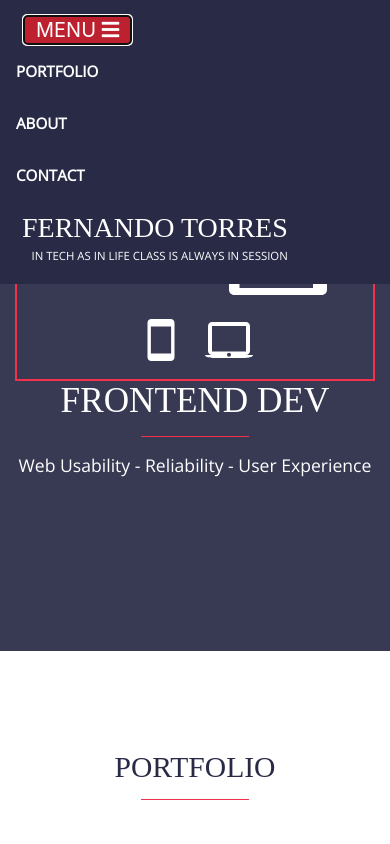
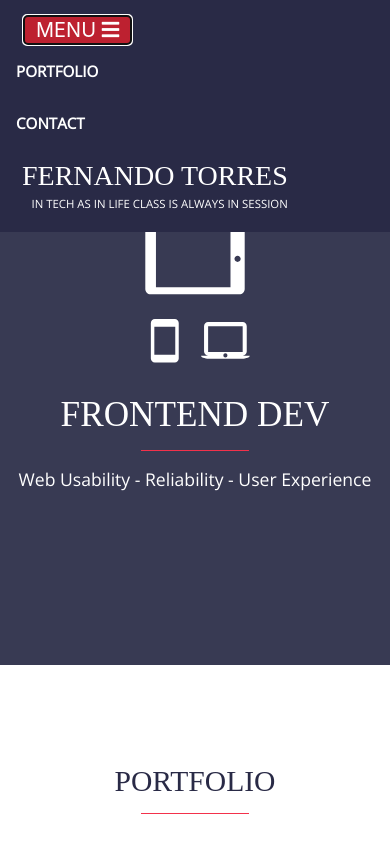
Before and after one commit to fernando-ts/fernando-ts.github.io, a plain HTML site: page index.html in a window 390 px wide. Both pictures are taken after a click on the button "MENU". Shown: the top 844 px of the page. Drawn offline with nearby package versions, Linux system fonts and the light colour scheme; a script that the page names is missing; a web font is replaced by a local one.

Commit message:
Issue with icons under 500px solved, README improved
Last tweaks were made to the header section. Icons are centered as desired under 500px divice portview.
README file got more content.

```diff
--- a/css/main.css
+++ b/css/main.css
@@ -8,8 +8,8 @@
 }
 
 .navbar-nav a{
-    color: #ffff;
-    font: 600 .95em Open Sans;
+    color: #fff;
+    font: 600 .95em 'Open Sans';
 }
 
 .navbar-nav a:hover {
@@ -17,7 +17,7 @@
 }
 
 .me-info{
-    color: #ffff;
+    color: #fff;
     text-align: right;
 
 }
@@ -56,7 +56,7 @@ hr{
 }
 
 header.masthead h2{
-    font: 1.75em Open Sans;
+    font: 1.75em 'Open Sans';
 }
 
 
@@ -80,7 +80,7 @@ header.masthead h2{
 }
 
 .wrk-description p{
-    font-family: Open Sans;
+    font-family: 'Open Sans';
     color:#383a53;
     text-align: center;
 }
@@ -91,7 +91,7 @@ header.masthead h2{
 */
 .footer{
     background: #383a53;
-    color:#ffff;
+    color:#fff;
 }
 
 .ftr-titles{
@@ -107,7 +107,7 @@ header.masthead h2{
 }
 
 .lead {
-    font: 1.05em Open Sans;
+    font: 1.05em 'Open Sans';
 }
 
 .lead a{
@@ -263,27 +263,27 @@ header.masthead h2{
         display: flex;
         flex-wrap: wrap;
         justify-content: center;
-        border: 2px solid #f3314b; /*just for design purposes*/
-        padding: 0 0 15px;
+        padding: 0 0 30px;
     }
 
     ion-icon[name=tablet-landscape]{
         order: 0;
-        font-size: 7em;
+        font-size: 7.1em;
         width: 100%;
-        margin-left: calc(100% - 190px);
+        display: flex;
+        justify-content: center;
     }
 
     ion-icon[name=phone-portrait]{
         order: 1;
-        font-size: 3em;
-        padding: 0 .25em 0 0px;
+        font-size: 3.1em;
+        padding: 0 .07em 0 0;
     }
 
     ion-icon[name=laptop]{
         order: 2;
-        font-size: 3em;
-        padding: 0px 0 0 .10em;
+        font-size: 3.05em;
+        padding: 0 0 0 .10em;
     }
 
     header.masthead h1 {
--- a/index.html
+++ b/index.html
@@ -31,9 +31,6 @@
                 <ul class="navbar-nav mr-auto">
                     <li class="nav-item mx-0 mx-lg-1">
                         <a class="nav-link py-3 px-0 px-lg-3 rounded js-scroll-trigger" href="#portfolio">Portfolio</a>
-                    </li>
-                    <li class="nav-item mx-0 mx-lg-1">
-                        <a class="nav-link py-3 px-0 px-lg-3 rounded js-scroll-trigger" href="#about">About</a>
                     </li>
                     <li class="nav-item mx-0 mx-lg-1">
                         <a class="nav-link py-3 px-0 px-lg-3 rounded js-scroll-trigger" href="#contact">Contact</a>
@@ -131,7 +128,6 @@
     </footer>
 
 
-
     <!-- jQuery-bootstrap -->
     <script src="https://code.jquery.com/jquery-3.2.1.slim.min.js" integrity="sha384-KJ3o2DKtIkvYIK3UENzmM7KCkRr/rE9/Qpg6aAZGJwFDMVNA/GpGFF93hXpG5KkN"
         crossorigin="anonymous"></script>
```
Also changed, not shown: 1 other file. Lines whose indentation alone changed are shown as unchanged.
